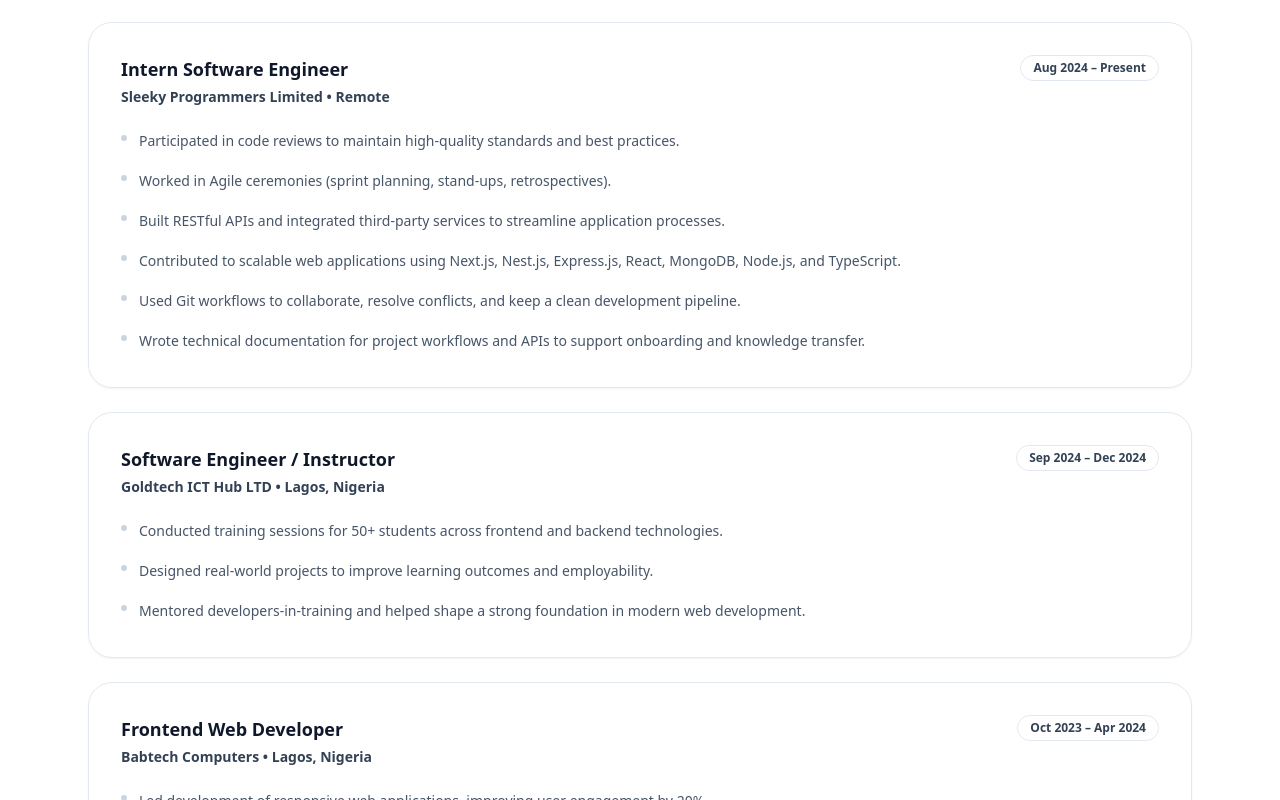
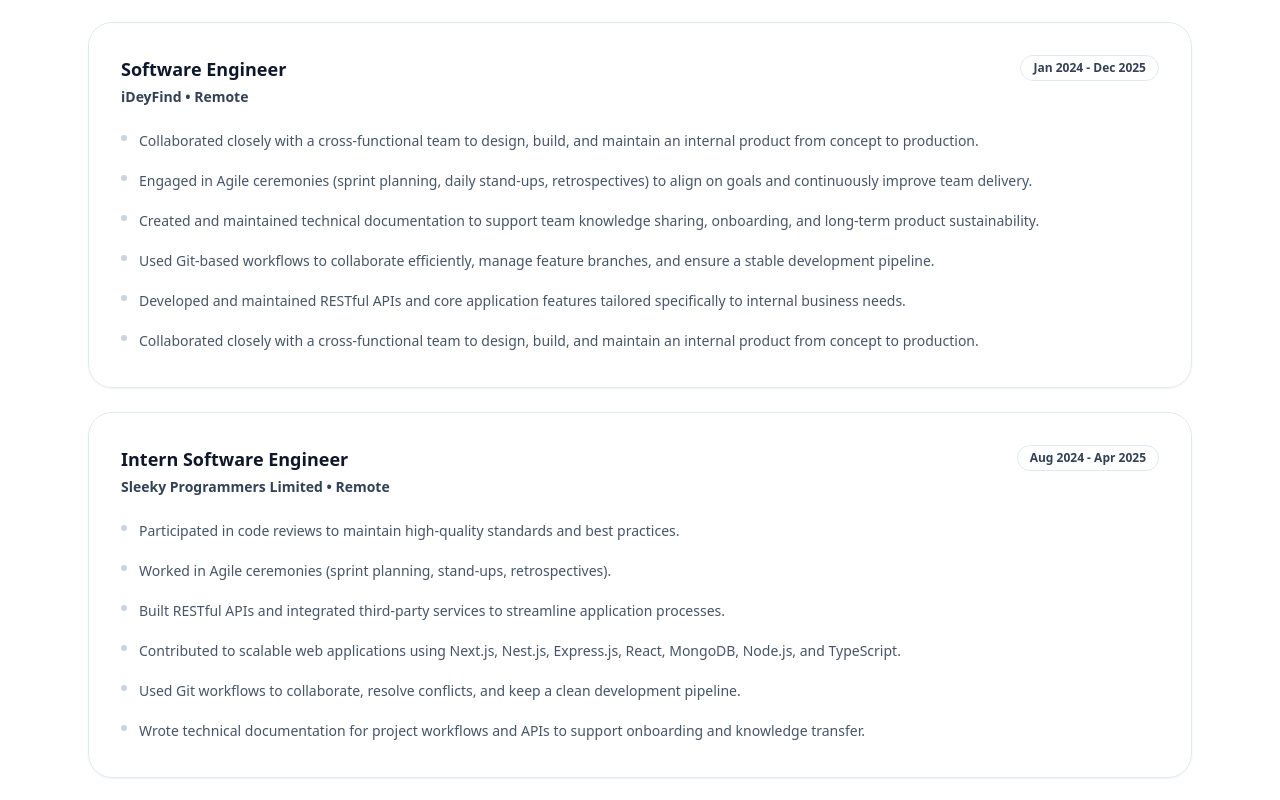
Before and after one commit to Derrick99234/portfolio-main, a Next.js app: page / in a window 1280 px wide. Shown: the part 1820-2620 px from the top of the page. Built offline with nearby package versions, Linux system fonts and the light colour scheme.

Commit message:
updated my experience

```diff
--- a/src/app/page.tsx
+++ b/src/app/page.tsx
@@ -73,10 +73,24 @@
 
 const experience: Experience[] = [
   {
+    company: "iDeyFind",
+    location: "Remote",
+    role: "Software Engineer",
+    dates: "Jan 2024 - Dec 2025",
+    highlights: [
+      "Collaborated closely with a cross-functional team to design, build, and maintain an internal product from concept to production.",
+      "Engaged in Agile ceremonies (sprint planning, daily stand-ups, retrospectives) to align on goals and continuously improve team delivery.",
+      "Created and maintained technical documentation to support team knowledge sharing, onboarding, and long-term product sustainability.",
+      "Used Git-based workflows to collaborate efficiently, manage feature branches, and ensure a stable development pipeline.",
+      "Developed and maintained RESTful APIs and core application features tailored specifically to internal business needs.",
+      "Collaborated closely with a cross-functional team to design, build, and maintain an internal product from concept to production.",
+    ],
+  },
+  {
     company: "Sleeky Programmers Limited",
     location: "Remote",
     role: "Intern Software Engineer",
-    dates: "Aug 2024 – Present",
+    dates: "Aug 2024 - Apr 2025",
     highlights: [
       "Participated in code reviews to maintain high-quality standards and best practices.",
       "Worked in Agile ceremonies (sprint planning, stand-ups, retrospectives).",
@@ -90,7 +104,7 @@
     company: "Goldtech ICT Hub LTD",
     location: "Lagos, Nigeria",
     role: "Software Engineer / Instructor",
-    dates: "Sep 2024 – Dec 2024",
+    dates: "Sep 2024 - Dec 2024",
     highlights: [
       "Conducted training sessions for 50+ students across frontend and backend technologies.",
       "Designed real-world projects to improve learning outcomes and employability.",
@@ -101,7 +115,7 @@
     company: "Babtech Computers",
     location: "Lagos, Nigeria",
     role: "Frontend Web Developer",
-    dates: "Oct 2023 – Apr 2024",
+    dates: "Oct 2023 - Apr 2024",
     highlights: [
       "Led development of responsive web applications, improving user engagement by 20%.",
       "Mentored junior developers on best practices in React and CSS frameworks.",
```
